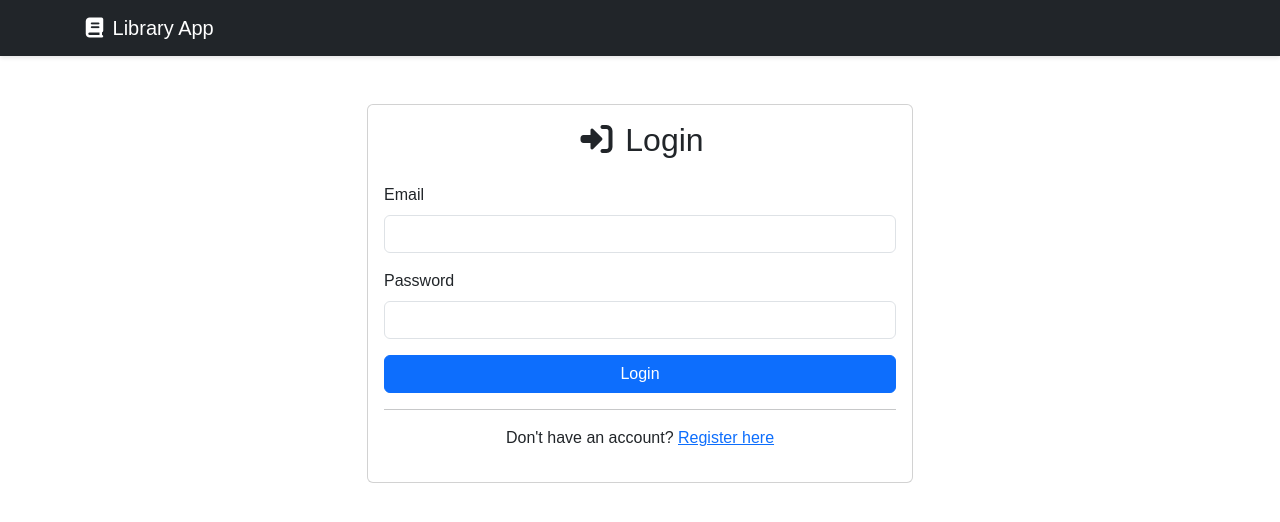
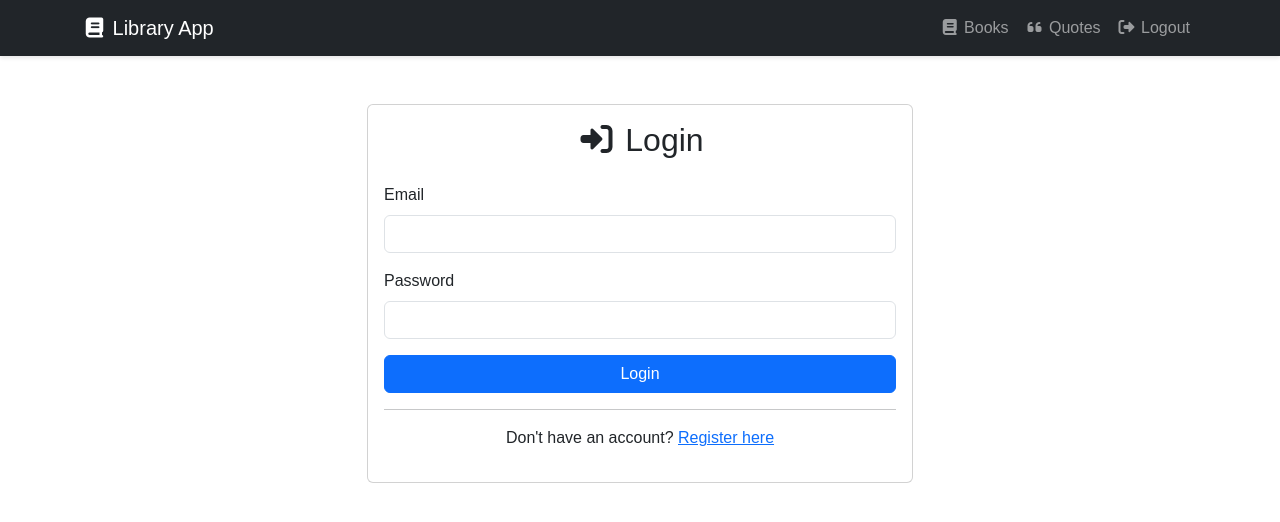
Before and after one commit to findingthecodex/LibraryApp, an Angular app in the folder Frontend/: page /login in a window 1280 px wide. Shown: the top 522 px of the page. Built offline with nearby package versions, Linux system fonts and the light colour scheme.

Commit message:
Added: Nav-meny and routes

```diff
--- a/Frontend/src/app/app.html
+++ b/Frontend/src/app/app.html
@@ -1,10 +1,35 @@
 <nav class="navbar navbar-expand-lg navbar-dark bg-dark" style="box-shadow: 0 2px 4px rgba(0,0,0,.1)">
   <div class="container">
-    <a class="navbar-brand" href="/">
+    <a class="navbar-brand" routerLink="/">
       <i class="fas fa-book"></i> Library App
     </a>
+
+    <button class="navbar-toggler" type="button" (click)="menuOpen = !menuOpen">
+      <span class="navbar-toggler-icon"></span>
+    </button>
+
+    <div class="collapse navbar-collapse" [class.show]="menuOpen">
+      <ul class="navbar-nav ms-auto">
+        <li class="nav-item">
+          <a class="nav-link" routerLink="/books" routerLinkActive="active">
+            <i class="fas fa-book"></i> Books
+          </a>
+        </li>
+        <li class="nav-item">
+          <a class="nav-link" routerLink="/quotes" routerLinkActive="active">
+            <i class="fas fa-quote-left"></i> Quotes
+          </a>
+        </li>
+        <li class="nav-item">
+          <a class="nav-link" (click)="logout()" style="cursor: pointer;">
+            <i class="fas fa-sign-out-alt"></i> Logout
+          </a>
+        </li>
+      </ul>
+    </div>
   </div>
 </nav>
+
 <div class="container mt-5">
-  <router-outlet />
+  <router-outlet></router-outlet>
 </div>
--- a/Frontend/src/app/app.ts
+++ b/Frontend/src/app/app.ts
@@ -1,12 +1,22 @@
-import { Component, signal } from '@angular/core';
-import { RouterOutlet } from '@angular/router';
+import { Component } from '@angular/core';
+import { RouterOutlet, RouterLink, RouterLinkActive } from '@angular/router';
+import { CommonModule } from '@angular/common';
+import { AuthService } from './services/auth.service';
+import { Router } from '@angular/router';
 
 @Component({
   selector: 'app-root',
-  imports: [RouterOutlet],
+  imports: [RouterOutlet, RouterLink, RouterLinkActive, CommonModule],
   templateUrl: './app.html',
-  styleUrl: './app.css'
+  styleUrl: './app.css',
 })
 export class App {
-  protected readonly title = signal('LibraryApp.Frontend');
+  menuOpen = false;
+
+  constructor(private authService: AuthService, private router: Router) {}
+
+  logout() {
+    this.authService.logout();
+    this.router.navigate(['/login']);
+  }
 }
```
